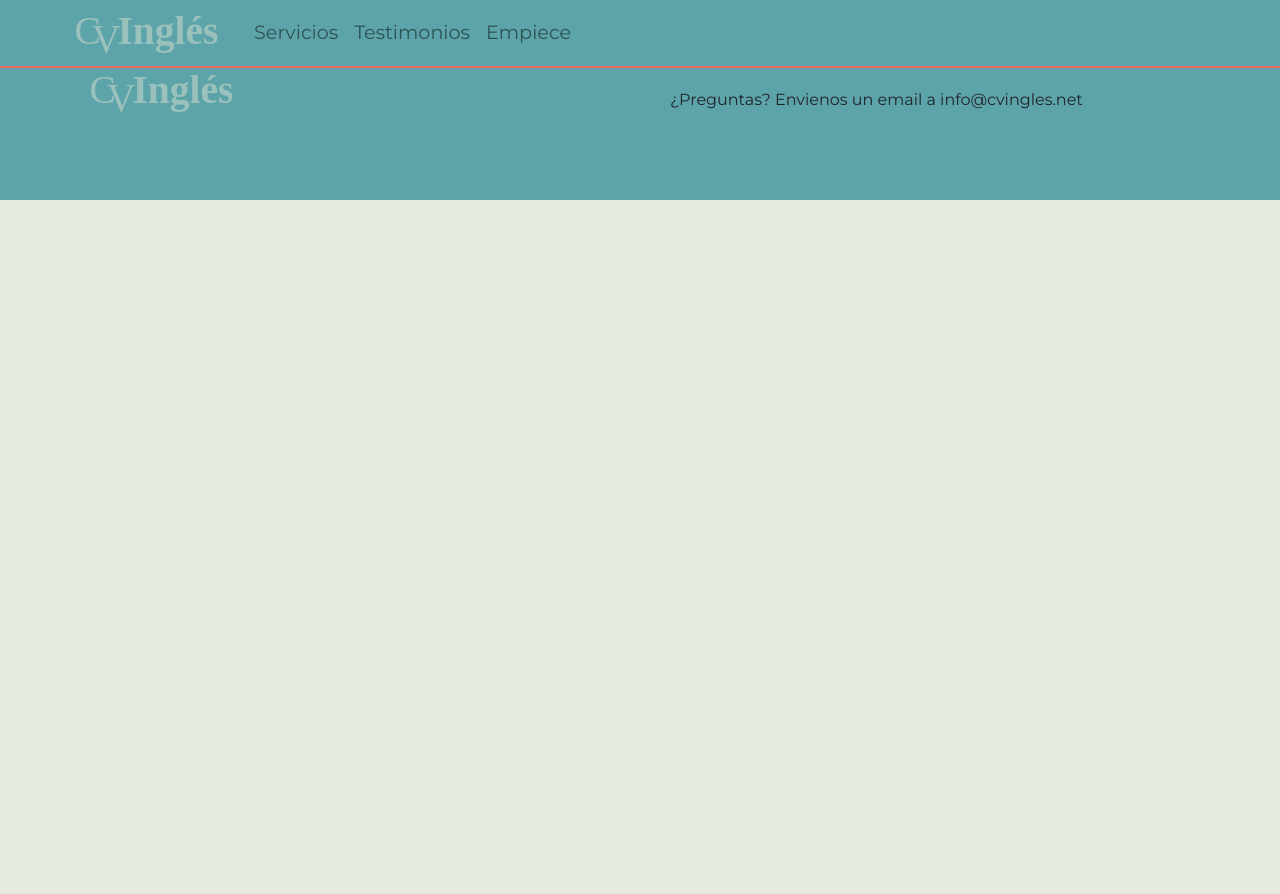
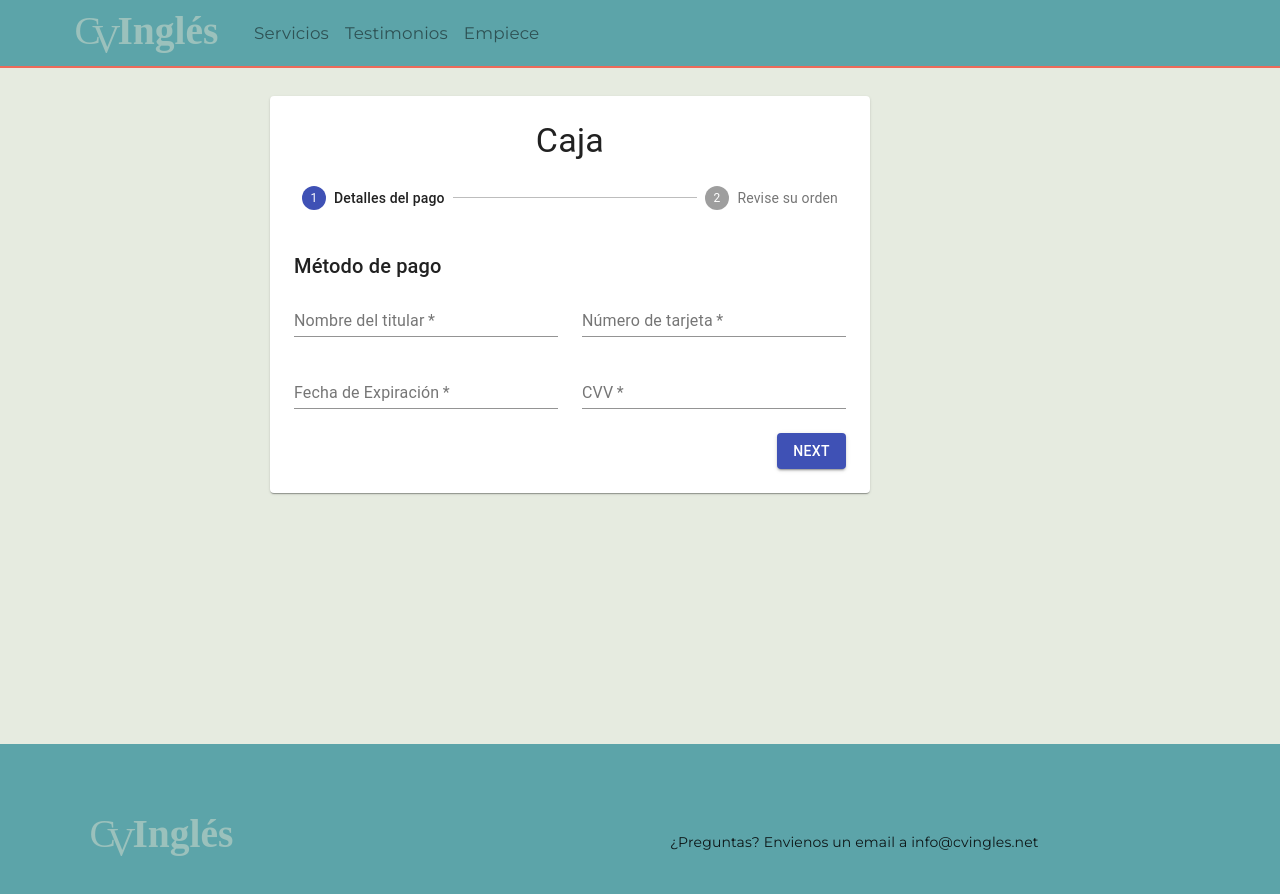
Before and after one commit to coldham10/CVIngles_react_app, a React (Create React App) app: page /caja in a window 1280 px wide. Shown: the top 894 px of the page. Before the commit the page ends 800 px from the top, so only its background shows below. Built offline with nearby package versions, Linux system fonts and the light colour scheme; a web font is replaced by a local one.

Commit message:
Form controls now have a name that reflect their data structure, CVForm can use these names to extract a JSON object representing the data

```diff
--- a/package.json
+++ b/package.json
@@ -3,6 +3,7 @@
   "version": "0.1.0",
   "private": true,
   "dependencies": {
+    "@material-ui/core": "^4.9.4",
     "@testing-library/jest-dom": "^4.2.4",
     "@testing-library/react": "^9.4.0",
     "@testing-library/user-event": "^7.2.1",
--- a/src/App.js
+++ b/src/App.js
@@ -4,6 +4,7 @@
 import Home from './Home.js';
 import CVForm from './CVForm.js';
 import Choice from './Choice.js';
+import Checkout from './Checkout.js';
 
 import 'bootstrap/dist/css/bootstrap.min.css';
 
@@ -71,7 +72,7 @@
 class App extends React.Component {
     constructor(props) {
         super(props);
-        let template = require('./model.json');
+        let template = require('./example.json');
         this.state = {'formData': template.model, 'options': template.options};
     }
 
@@ -102,6 +103,9 @@
                             setData={data => this.setState({'formData': data})}
                         />
                     </Route>
+                    <Route path='/caja'>
+                        <Checkout />
+                    </Route>
                 </Switch>
                 </div>
                 </Router>
--- a/src/CVEntry.js
+++ b/src/CVEntry.js
@@ -102,6 +102,7 @@
                     onChange={e => this.setState({'value': e.target.value})}
                     onBlur={() => this.props.setVal(this.props.idx, this.state.value)}
                     onMouseUp={e => e.target.focus()}
+                    name={this.props.name + (this.props.idx - 3) + '_'  + this.state.contactType}
                 />
                 <InputGroup.Append>
                     {deleteButton}
@@ -124,6 +125,7 @@
                         onChange={e => this.setState({'value': e.target.value})}
                         onBlur={() => this.props.setVal(this.props.idx, this.state.value)}
                         onMouseUp={e => e.target.focus()}
+                        name={this.props.name + this.props.idx}
                     >
                     </Form.Control>
                     <InputGroup.Append>
@@ -145,6 +147,7 @@
                         onChange={e => this.setState({'value': e.target.value})}
                         onBlur={() => this.props.setVal(this.props.idx, this.state.value)}
                         onMouseUp={e => e.target.focus()}
+                        name={this.props.name}
                     >
                     </Form.Control>
                 </Form.Group>
--- a/src/CVEntryGroup.js
+++ b/src/CVEntryGroup.js
@@ -80,6 +80,7 @@
                             key={entry.key}
                             idx={idx}
                             extensible
+                            name={this.props.name + '_' + entry.type}
                         />
                     </Form.Group>
                 );
@@ -95,6 +96,7 @@
                             deleteEntry={this.deleteEntry.bind(this)}
                             setVal={this.setVal.bind(this)}
                             deletable={this.state.entries.length > 1 /*Achievements*/}
+                            name={this.props.name + '_' + entry.type}
                         />
                     </Form.Group>
                 );
--- a/src/CVForm.js
+++ b/src/CVForm.js
@@ -2,6 +2,8 @@
 import './App.css';
 
 import 'bootstrap/dist/css/bootstrap.min.css';
+
+import { withRouter } from 'react-router-dom';
 
 import Container from 'react-bootstrap/Container'
 import Form from 'react-bootstrap/Form'
@@ -13,6 +15,9 @@
 class CVForm extends React.Component {
     constructor(props) {
         super(props);
+        this.state = {'options': props.options, 'data': ''};
+        this.sendOptions = props.setOptions;
+        this.sendData = props.setData;
     }
 
     render() {
@@ -30,6 +35,7 @@
             <Container className="mb-5">
             <Form
                 className="cv-form border rounded px-2 px-md-4 py-3"
+                onSubmit={e => this.handleSubmit(e)}
                 onKeyPress={event => {
                     if (event.which === 13 && event.target.type !== 'textarea'  /* Enter */) event.preventDefault();
                 }}
@@ -47,6 +53,34 @@
             </Container>
         );
     }
+
+    handleSubmit(event) {
+        event.preventDefault();
+        let formData = {}
+        for (let i = 0; i < event.target.elements.length; i++) { // All form elements at time of submit
+            const elem = event.target.elements[i];
+            if (elem.outerHTML.split(' ')[0] !== '<input' && elem.outerHTML.split(' ')[0] !== '<textarea') continue; //skip over non-control elements
+            formData = this.addElementToDataObject(formData, elem.name, elem.value);
+        }
+        console.log(JSON.stringify(formData, null, 2))
+
+
+        //this.props.history.push('/caja');
+        //window.scrollTo(0,0);
+    }
+
+    addElementToDataObject(obj, name, value) {
+        /*Using the element name creates/assigns the value to the relevant part of the data object*/
+        const tokens = name.split('_');
+        const category = tokens.shift();
+        if (tokens.length < 1) { //final depth reached, add value
+            obj[category] = value;
+        }
+        else {
+            obj[category] = this.addElementToDataObject(obj[category] || {}, tokens.join('_'), value);
+        }
+        return obj;
+    }
 }
 
-export default CVForm;
+export default withRouter(CVForm);
--- a/src/CVSection.js
+++ b/src/CVSection.js
@@ -84,6 +84,7 @@
                         deleteEntry={this.deleteEntry.bind(this)}
                         setVal={this.setVal.bind(this)}
                         deletable={this.state.entries.length > 4 /*Contacts*/}
+                        name={this.props.type + '_' + entry.type}
                     />
                 );
             }
@@ -95,6 +96,7 @@
                     idx={idx}
                     deleteEntry={this.deleteEntry.bind(this)}
                     deletable={this.state.entries.length > 1}
+                    name={this.props.type + '_' + entry.type + idx}
                 />
             );
         });
--- /dev/null
+++ b/src/Checkout.js
@@ -0,0 +1,128 @@
+import React from 'react';
+
+import Container from 'react-bootstrap/Container';
+
+import { makeStyles } from '@material-ui/core/styles';
+import CssBaseline from '@material-ui/core/CssBaseline';
+import Paper from '@material-ui/core/Paper';
+import Stepper from '@material-ui/core/Stepper';
+import Step from '@material-ui/core/Step';
+import StepLabel from '@material-ui/core/StepLabel';
+import Button from '@material-ui/core/Button';
+import Typography from '@material-ui/core/Typography';
+import PaymentForm from './PaymentForm';
+import Review from './Review';
+
+const useStyles = makeStyles(theme => ({
+  layout: {
+    width: 'auto',
+    marginLeft: theme.spacing(2),
+    marginRight: theme.spacing(2),
+    [theme.breakpoints.up(600 + theme.spacing(2) * 2)]: {
+      width: 600,
+      marginLeft: 'auto',
+      marginRight: 'auto',
+    },
+  },
+  paper: {
+    marginTop: theme.spacing(3),
+    marginBottom: theme.spacing(3),
+    padding: theme.spacing(2),
+    [theme.breakpoints.up(600 + theme.spacing(3) * 2)]: {
+      marginTop: theme.spacing(6),
+      marginBottom: theme.spacing(6),
+      padding: theme.spacing(3),
+    },
+  },
+  stepper: {
+    padding: theme.spacing(3, 0, 5),
+  },
+  buttons: {
+    display: 'flex',
+    justifyContent: 'flex-end',
+  },
+  button: {
+    marginTop: theme.spacing(3),
+    marginLeft: theme.spacing(1),
+  },
+}));
+
+const steps = ['Detalles del pago', 'Revise su orden'];
+
+function getStepContent(step) {
+  switch (step) {
+    case 0:
+      return <PaymentForm />;
+    case 1:
+      return <Review />;
+    default:
+      throw new Error('Unknown step');
+  }
+}
+
+export default function Checkout() {
+  const classes = useStyles();
+  const [activeStep, setActiveStep] = React.useState(0);
+
+  const handleNext = () => {
+    setActiveStep(activeStep + 1);
+  };
+
+  const handleBack = () => {
+    setActiveStep(activeStep - 1);
+  };
+
+  return (
+    <Container className="mt-4 pt-4 mx-0 px-0" style={{minHeight: '90vh'}}>
+    <React.Fragment>
+      <CssBaseline />
+      <main className={classes.layout}>
+        <Paper className={classes.paper}>
+          <Typography component="h1" variant="h4" align="center">
+            Caja
+          </Typography>
+          <Stepper activeStep={activeStep} className={classes.stepper}>
+            {steps.map(label => (
+              <Step key={label}>
+                <StepLabel>{label}</StepLabel>
+              </Step>
+            ))}
+          </Stepper>
+          <React.Fragment>
+            {activeStep === steps.length ? (
+              <React.Fragment>
+                <Typography variant="h5" gutterBottom>
+                  Thank you for your order.
+                </Typography>
+                <Typography variant="subtitle1">
+                  Your order number is #2001539. We have emailed your order confirmation, and will
+                  send you an update when your order has shipped.
+                </Typography>
+              </React.Fragment>
+            ) : (
+              <React.Fragment>
+                {getStepContent(activeStep)}
+                <div className={classes.buttons}>
+                  {activeStep !== 0 && (
+                    <Button onClick={handleBack} className={classes.button}>
+                      Back
+                    </Button>
+                  )}
+                  <Button
+                    variant="contained"
+                    color="primary"
+                    onClick={handleNext}
+                    className={classes.button}
+                  >
+                    {activeStep === steps.length - 1 ? 'Place order' : 'Next'}
+                  </Button>
+                </div>
+              </React.Fragment>
+            )}
+          </React.Fragment>
+        </Paper>
+      </main>
+    </React.Fragment>
+    </Container>
+  );
+}
--- /dev/null
+++ b/src/PaymentForm.js
@@ -0,0 +1,33 @@
+import React from 'react';
+import Typography from '@material-ui/core/Typography';
+import Grid from '@material-ui/core/Grid';
+import TextField from '@material-ui/core/TextField';
+
+export default function PaymentForm() {
+  return (
+    <React.Fragment>
+      <Typography variant="h6" gutterBottom>
+        Método de pago
+      </Typography>
+      <Grid container spacing={3}>
+        <Grid item xs={12} md={6}>
+          <TextField required id="cardName" label="Nombre del titular" fullWidth />
+        </Grid>
+        <Grid item xs={12} md={6}>
+          <TextField required id="cardNumber" label="Número de tarjeta" fullWidth />
+        </Grid>
+        <Grid item xs={12} md={6}>
+          <TextField required id="expDate" label="Fecha de Expiración" fullWidth />
+        </Grid>
+        <Grid item xs={12} md={6}>
+          <TextField
+            required
+            id="cvv"
+            label="CVV"
+            fullWidth
+          />
+        </Grid>
+      </Grid>
+    </React.Fragment>
+  );
+}
--- /dev/null
+++ b/src/Review.js
@@ -0,0 +1,78 @@
+import React from 'react';
+import { makeStyles } from '@material-ui/core/styles';
+import Typography from '@material-ui/core/Typography';
+import List from '@material-ui/core/List';
+import ListItem from '@material-ui/core/ListItem';
+import ListItemText from '@material-ui/core/ListItemText';
+import Grid from '@material-ui/core/Grid';
+
+const products = [
+  { name: 'Product 1', desc: 'A nice thing', price: '$9.99' },
+  { name: 'Product 2', desc: 'Another thing', price: '$3.45' },
+  { name: 'Product 3', desc: 'Something else', price: '$6.51' },
+  { name: 'Product 4', desc: 'Best thing of all', price: '$14.11' },
+  { name: 'Shipping', desc: '', price: 'Free' },
+];
+const payments = [
+  { name: 'Card type', detail: 'Visa' },
+  { name: 'Card holder', detail: 'Mr John Smith' },
+  { name: 'Card number', detail: 'xxxx-xxxx-xxxx-1234' },
+  { name: 'Expiry date', detail: '04/2024' },
+];
+
+const useStyles = makeStyles(theme => ({
+  listItem: {
+    padding: theme.spacing(1, 0),
+  },
+  total: {
+    fontWeight: '700',
+  },
+  title: {
+    marginTop: theme.spacing(2),
+  },
+}));
+
+export default function Review() {
+  const classes = useStyles();
+
+  return (
+    <React.Fragment>
+      <Typography variant="h6" gutterBottom>
+        Order summary
+      </Typography>
+      <List disablePadding>
+        {products.map(product => (
+          <ListItem className={classes.listItem} key={product.name}>
+            <ListItemText primary={product.name} secondary={product.desc} />
+            <Typography variant="body2">{product.price}</Typography>
+          </ListItem>
+        ))}
+        <ListItem className={classes.listItem}>
+          <ListItemText primary="Total" />
+          <Typography variant="subtitle1" className={classes.total}>
+            $34.06
+          </Typography>
+        </ListItem>
+      </List>
+      <Grid container spacing={2}>
+        <Grid item container direction="column" xs={12} sm={6}>
+          <Typography variant="h6" gutterBottom className={classes.title}>
+            Payment details
+          </Typography>
+          <Grid container>
+            {payments.map(payment => (
+              <React.Fragment key={payment.name}>
+                <Grid item xs={6}>
+                  <Typography gutterBottom>{payment.name}</Typography>
+                </Grid>
+                <Grid item xs={6}>
+                  <Typography gutterBottom>{payment.detail}</Typography>
+                </Grid>
+              </React.Fragment>
+            ))}
+          </Grid>
+        </Grid>
+      </Grid>
+    </React.Fragment>
+  );
+}
```
Also changed, not shown: 1 other file (tests, documents, lock files or other folders).
